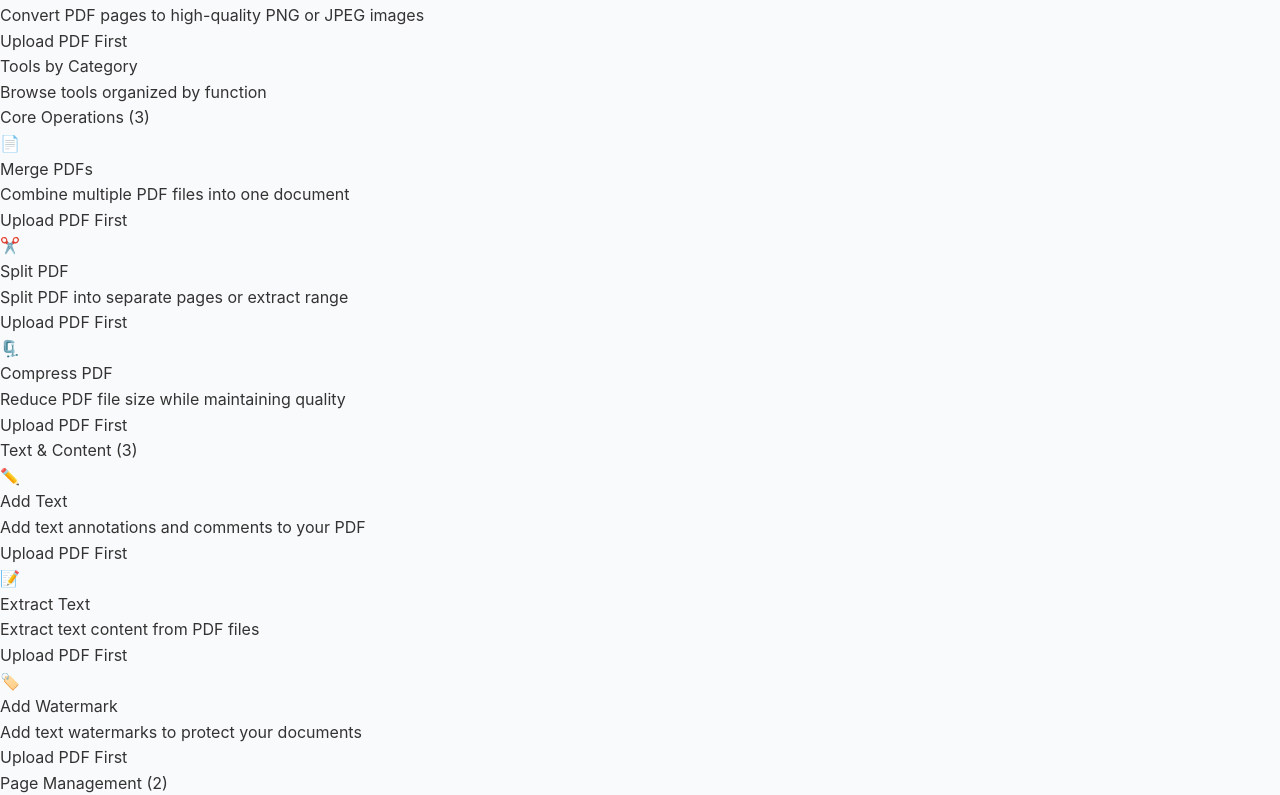
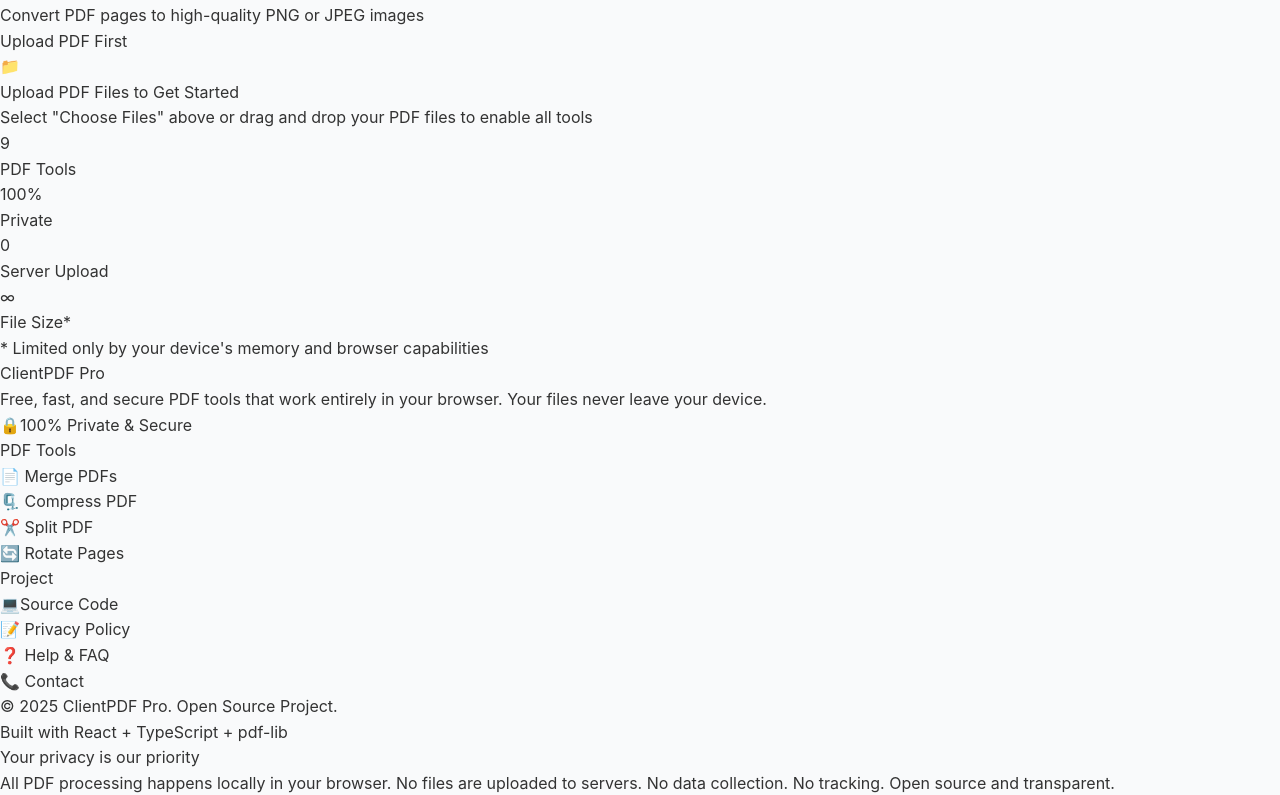
Before and after one commit to ulinycoin/clientpdf-pro, a React (Vite) app: page / in a window 1280 px wide. Shown: the part 2665-3460 px from the top of the page. Built offline with nearby package versions, Linux system fonts and the light colour scheme.

Commit message:
fix: remove "Tools by Category" section - keep only "All Available Tools" with icons

```diff
--- a/src/components/organisms/ToolsGrid.tsx
+++ b/src/components/organisms/ToolsGrid.tsx
@@ -89,20 +89,6 @@ const ToolsGrid: React.FC<ToolsGridProps> = ({
     onToolSelect(operationType);
   };
 
-  const groupedTools = {
-    core: tools.filter(tool => tool.category === 'core'),
-    content: tools.filter(tool => tool.category === 'content'),
-    pages: tools.filter(tool => tool.category === 'pages'),
-    conversion: tools.filter(tool => tool.category === 'conversion')
-  };
-
-  const categoryTitles = {
-    core: 'Core Operations',
-    content: 'Text & Content',
-    pages: 'Page Management',
-    conversion: 'Conversion Tools'
-  };
-
   return (
     <div className={`space-y-12 ${className}`}>
       {/* Header */}
@@ -135,38 +121,6 @@ const ToolsGrid: React.FC<ToolsGridProps> = ({
             />
           ))}
         </div>
-      </div>
-
-      {/* Categorized View - Alternative Layout */}
-      <div className="space-y-8">
-        <div className="text-center">
-          <h3 className="text-xl font-semibold text-gray-800 mb-2">
-            Tools by Category
-          </h3>
-          <p className="text-gray-600">Browse tools organized by function</p>
-        </div>
-
-        {Object.entries(groupedTools).map(([category, categoryTools]) => (
-          <div key={category} className="space-y-4">
-            <h4 className="text-lg font-medium text-gray-700 border-b border-gray-200 pb-2">
-              {categoryTitles[category as keyof typeof categoryTitles]} ({categoryTools.length})
-            </h4>
-            <div className="grid grid-cols-1 sm:grid-cols-2 lg:grid-cols-3 gap-4">
-              {categoryTools.map((tool) => (
-                <ToolCard
-                  key={`${category}-${tool.operationType}`}
-                  title={tool.title}
-                  description={tool.description}
-                  icon={tool.icon}
-                  operationType={tool.operationType}
-                  disabled={disabledTools.includes(tool.operationType)}
-                  onClick={() => handleToolClick(tool.operationType)}
-                  className="min-h-[240px]"
-                />
-              ))}
-            </div>
-          </div>
-        ))}
       </div>
 
       {/* Upload Reminder */}
```
